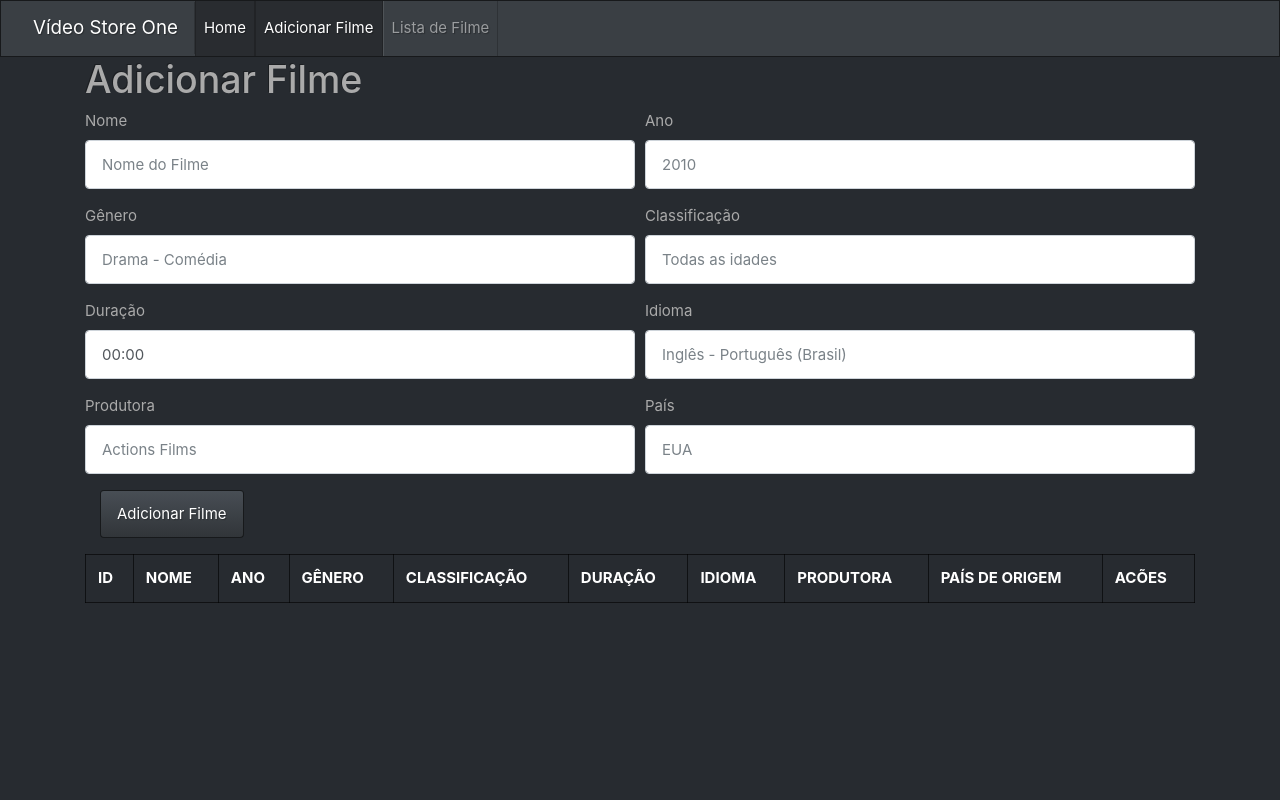
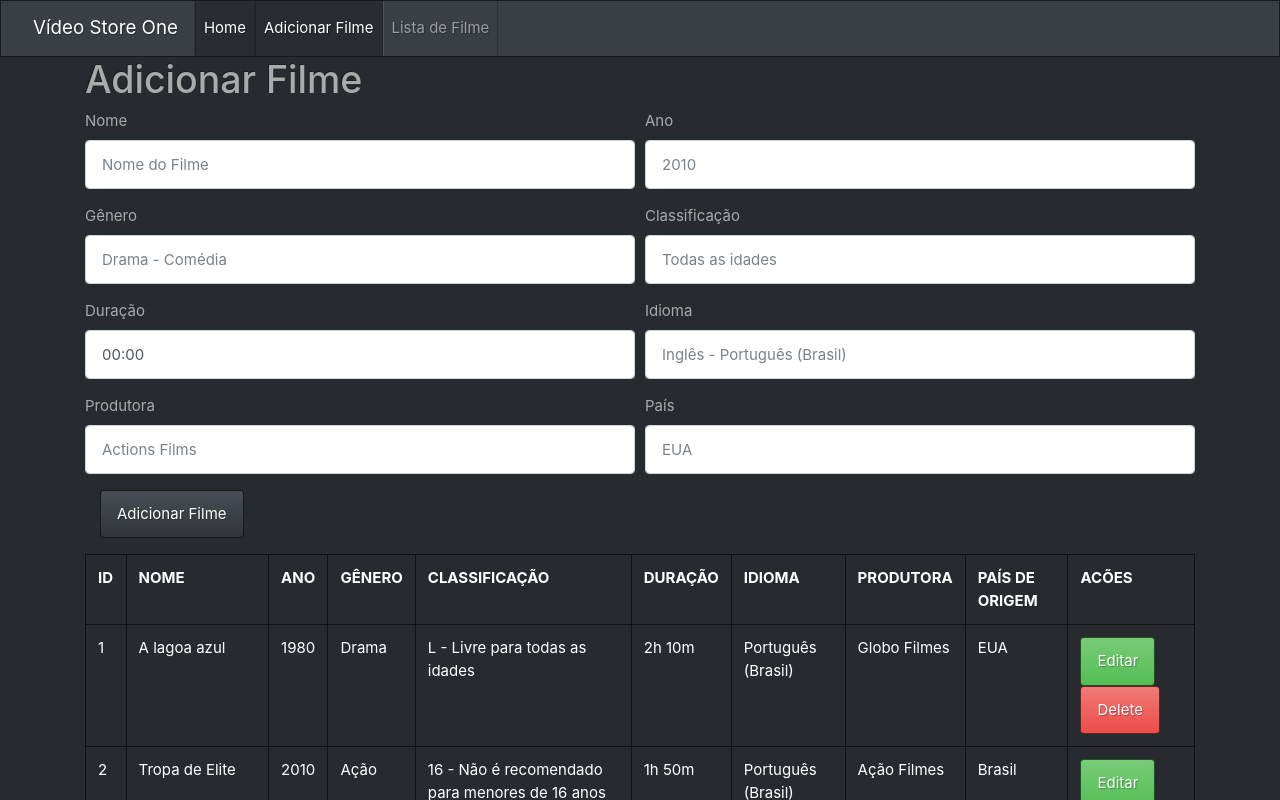
Before and after one commit to brunodantascg/store-video, an Angular app: page /addFilms in a window 1280 px wide. Shown: the top 800 px of the page. Built offline with nearby package versions, Linux system fonts and the light colour scheme; data requests are answered from the project's data file; sample sign-in values are in the browser's storage.

Commit message:
correções get page add films

```diff
--- a/src/app/layout/add-films/add-films.component.html
+++ b/src/app/layout/add-films/add-films.component.html
@@ -68,7 +68,7 @@
                 <th>PAÍS DE ORIGEM</th>
                 <th>ACÕES</th>
             </tr>
-           <!-- <tr>
+            <tr *ngFor="let films of film">
                 <td>{{ films.id }}</td>
                 <td>{{ films.nome }}</td>
                 <td>{{ films.ano }}</td>
@@ -82,7 +82,7 @@
                     <button (click) = "getFilms( )"  class="btn btn-success" routerLink="/edit">Editar</button>
                     <button (click) = "delete()" class="btn btn-danger" title="delete film">Delete</button>
                 </td>
-            </tr>-->
+            </tr>
         </table>
     </div>
 
--- a/src/app/layout/add-films/add-films.component.ts
+++ b/src/app/layout/add-films/add-films.component.ts
@@ -12,33 +12,15 @@ export class AddFilmsComponent implements OnInit {
 
   titleAdd = "Adicionar Filme";
 
-
-
-  //film: Films[] = FILMS;
+  film: Films[] = [];
 
   constructor(private filmsService: FilmsService) { }
 
-  ngOnInit(): void {
-    //this.getFilms();
-
+  ngOnInit() {
+    this.filmsService.getList()
+    .subscribe(dados => this.film = dados);
   }
 
-/*
-  onSubmit(){
-    this.submitted = true;
-    console.log(this.form.value);
-    if(this.form.value){
-      console.log('submit');
-    }
-
-  }
-
-  onCancel(){
-    this.submitted = false;
-    this.form.reset();
-    // console.log('onCancel')
-  }
-*/
   getFilms(): void {
 
   }
--- a/src/app/layout/list-of-films/list-of-films.component.ts
+++ b/src/app/layout/list-of-films/list-of-films.component.ts
@@ -12,7 +12,7 @@ export class ListOfFilmsComponent implements OnInit {
 
   titleList = 'Lista de Filmes';
 
-  film: Films[] = [] ;
+  film: Films[] = [];
 
   //film: Films[] = [];
 
```
